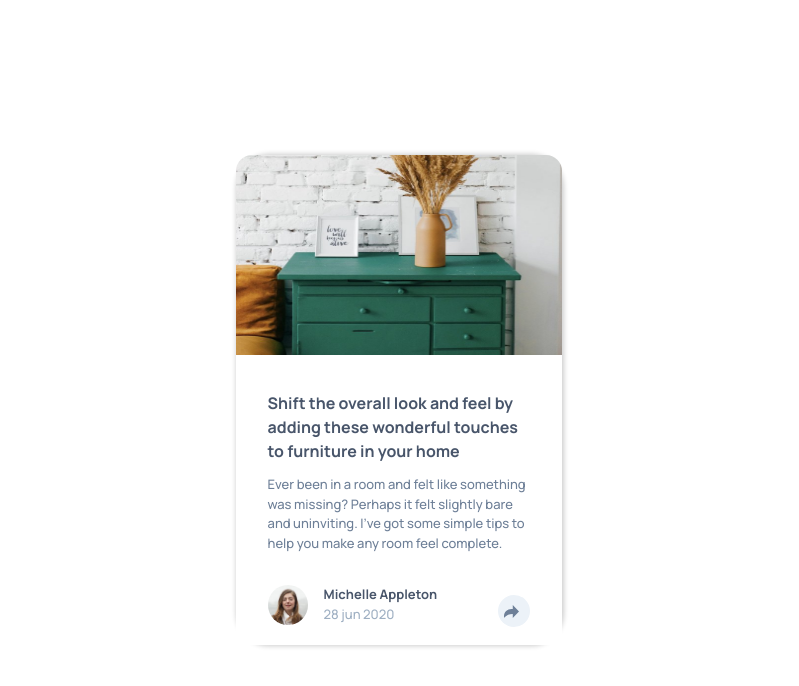
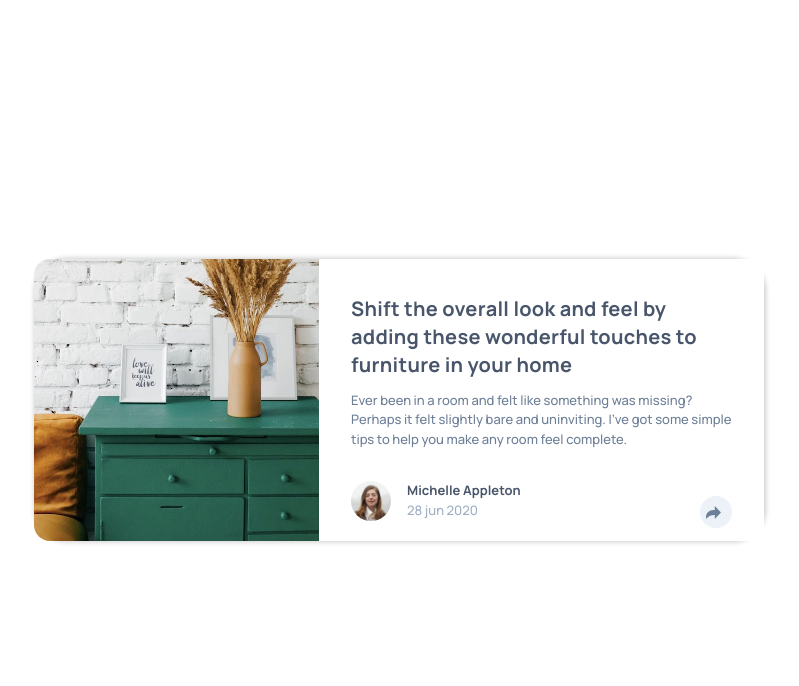
Before and after one commit to MitaliShah/article-preview-component, a website built with Vite: page index.html in a window 1280 px wide. Shown: the whole page, without its empty margins (241-1040 px from the left). Built offline with nearby package versions, Linux system fonts and the light colour scheme.

Commit message:
desktop tooltip changes

```diff
--- a/index.html
+++ b/index.html
@@ -93,14 +93,16 @@
         let cardFooterContainer = document.getElementById(
           "card-footer-container"
         );
-        let image = document.getElementById("share-img");
+        const mediaQuery = window.matchMedia("(max-width: 500px)");
 
         if (tooltip.style.display === "flex") {
           tooltip.style.display = "none";
           cardFooterContainer.style.background = "none";
         } else {
           tooltip.style.display = "flex";
-          cardFooterContainer.style.background = "hsl(217, 19%, 35%)";
+          if (mediaQuery.matches) {
+            cardFooterContainer.style.background = "hsl(217, 19%, 35%)";
+          }
         }
       }
     </script>
--- a/style.css
+++ b/style.css
@@ -192,3 +192,73 @@ body {
   gap: 16px;
   color: var(--white);
 }
+
+@media (min-width: 45.62rem) {
+  .container {
+    max-width: 45.62rem;
+  }
+
+  .card {
+    display: grid;
+    grid-template-columns: 285px 1fr;
+  }
+
+  .card-image {
+    object-fit: cover;
+    object-position: 0 0;
+    height: 100%;
+    width: 100%;
+  }
+
+  .card-img-container {
+    border-top-left-radius: 1rem;
+    border-bottom-left-radius: 1rem;
+    border-top-right-radius: 0;
+  }
+
+  .card-title {
+    font-size: 20px;
+    letter-spacing: 0.25px;
+    line-height: 1.4;
+  }
+
+  .card-footer-container {
+    position: initial;
+    /* background-color: none; */
+  }
+
+  .card-text-container {
+    position: relative;
+  }
+
+  .toggle-tooltip {
+    position: absolute;
+    top: 84%;
+    right: 32px;
+  }
+
+  .share {
+    /* background-color: red; */
+    color: var(--gray-blue);
+    border-radius: 8px;
+    height: 55px;
+    position: absolute;
+    transform: translateY(-50%);
+    width: max-content;
+    padding: 18px 36px;
+    /* height: max-content; */
+    top: 165px;
+    left: 65%;
+    right: -65px;
+    /* top: 0;
+    left: 0;
+    bottom: 0;
+    padding: 16px 32px 20px; */
+    z-index: 999999;
+    background: hsl(217, 19%, 35%);
+  }
+
+  /* #active {
+    background: hsl(217, 19%, 35%);
+  } */
+}
```
